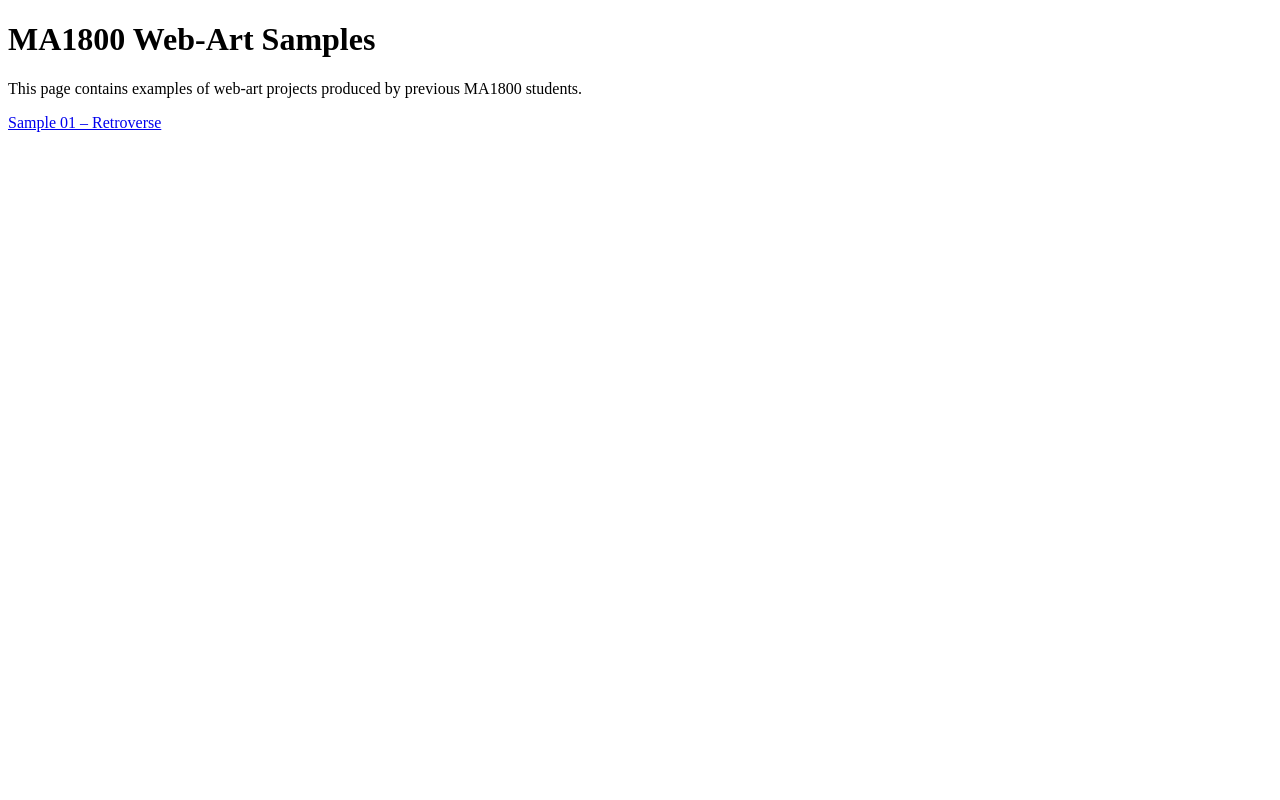
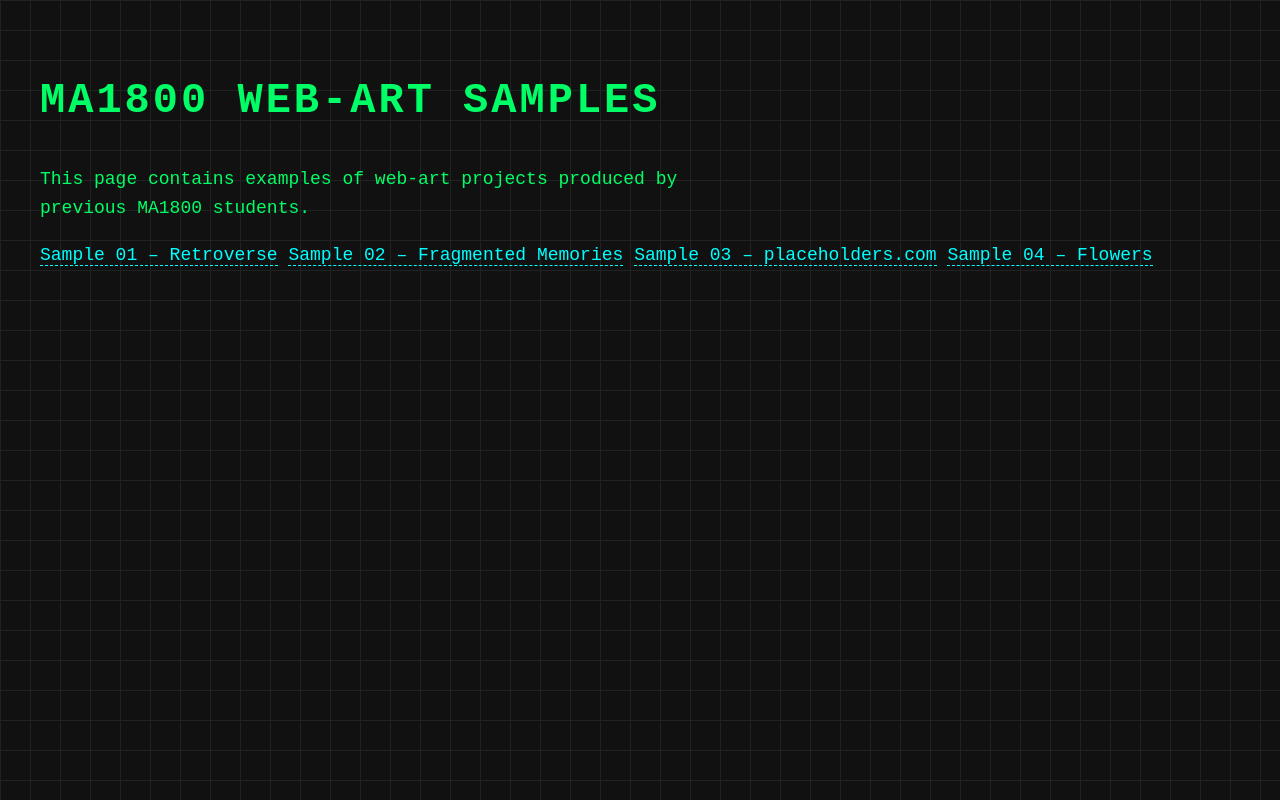
Before and after one commit to workshop-outline/web-art-samples, a plain HTML site: page index.html in a window 1280 px wide. Drawn offline with Linux system fonts and the light colour scheme.

Commit message:
Update index.html

```diff
--- a/index.html
+++ b/index.html
@@ -4,6 +4,51 @@
 <head>
   <meta charset="UTF-8">
   <title>MA1800 Web-Art Samples</title>
+
+  <style>
+
+body {
+  margin: 0;
+  padding: 40px;
+  background-color: #111;
+  background-image:
+    linear-gradient(#222 1px, transparent 1px),
+    linear-gradient(90deg, #222 1px, transparent 1px);
+  background-size: 30px 30px;
+
+  color: #00ff66;
+  font-family: "Courier New", Courier, monospace;
+  font-size: 18px;
+  line-height: 1.6;
+}
+
+h1 {
+  font-size: 42px;
+  letter-spacing: 3px;
+  text-transform: uppercase;
+  margin-bottom: 30px;
+}
+
+p {
+  max-width: 700px;
+}
+
+a {
+  color: #00ffff;
+  text-decoration: none;
+  border-bottom: 1px dashed #00ffff;
+}
+
+a:hover {
+  color: #ff00ff;
+  border-color: #ff00ff;
+}
+
+</style>
+
+
+
+
 </head>
 
 <body>
@@ -16,6 +61,12 @@
   </p>
 
   <a href="https://workshop-outline.github.io/web-art-samples/Sample-01/">Sample 01 – Retroverse</a>
+  <a href="https://workshop-outline.github.io/web-art-samples/Sample-02/">Sample 02 – Fragmented Memories</a>
+  <a href="https://workshop-outline.github.io/web-art-samples/Sample-03/">Sample 03 – placeholders.com</a>
+  <a href="https://workshop-outline.github.io/web-art-samples/Sample-04/">Sample 04 – Flowers</a>
+
+
+
 
 </body>
 
```
